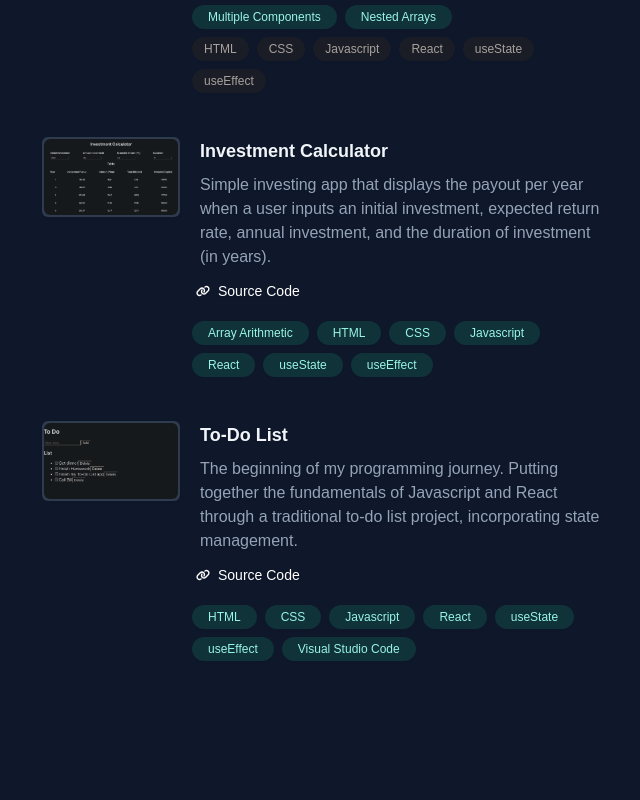
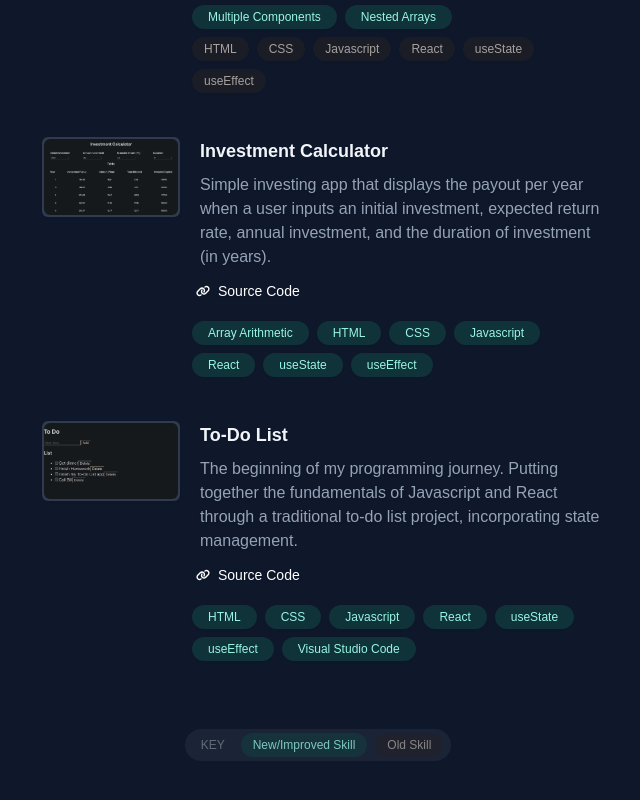
Before and after one commit to imrn16/portfolio-1, a Next.js app: page / in a window 1280 px wide. Shown: the part 1600-2400 px from the top of the page, without its empty margins (590-1230 px from the left). Before the commit the page ends 2289 px from the top, so only its background shows below. Built offline with nearby package versions, Linux system fonts and the light colour scheme; a web font is replaced by a local one.

Commit message:
modified:   src/app/components/About.js 	modified:   src/app/components/Projects.js

```diff
--- a/src/app/components/About.js
+++ b/src/app/components/About.js
@@ -11,8 +11,10 @@ When I’m not coding, you’ll find me watching the latest mini-series, playing
 
 	return (
 		<>
-		<div className="flex mt-20 mb-32 text-lg">
-			<span className=" opacity-60  whitespace-pre-line leading-relaxed ">{`${aboutMe}`}</span>
+
+		<div className="flex flex-col mt-20 mb-32 text-lg">
+		<span className=" flex flex-col text-xs opacity-40 mb-4 md:hidden">ABOUT</span>
+			<span className="flex flex-col opacity-60  whitespace-pre-line leading-relaxed ">{`${aboutMe}`}</span>
 			</div>
 
 		</>
--- a/src/app/components/Projects.js
+++ b/src/app/components/Projects.js
@@ -32,11 +32,12 @@ function Projects() {
 		{
 			id: 2,
 			title: "Investment Calculator",
-			description: "Simple investing app that displays the payout per year when a user inputs an initial investment, expected return rate, annual investment, and the duration of investment (in years).",
+			description:
+				"Simple investing app that displays the payout per year when a user inputs an initial investment, expected return rate, annual investment, and the duration of investment (in years).",
 			link: "https://github.com/imrn16/investment-1",
 			link_name: `Source Code`,
 			old_tech: [],
-			new_tech: ['Array Arithmetic', "HTML", "CSS", "Javascript", "React", "useState", "useEffect"],
+			new_tech: ["Array Arithmetic", "HTML", "CSS", "Javascript", "React", "useState", "useEffect"],
 			image: "/images/investments.png",
 		},
 
@@ -48,7 +49,7 @@ function Projects() {
 			link: "https://github.com/imrn16/budget-1",
 			link_name: `Source Code`,
 			old_tech: ["HTML", "CSS", "Javascript", "React", "useState", "useEffect"],
-			new_tech: ["Local Storage", "Modals", "useContext", "Multiple Components", 'Nested Arrays'],
+			new_tech: ["Local Storage", "Modals", "useContext", "Multiple Components", "Nested Arrays"],
 			image: "/images/budgets.png",
 		},
 
@@ -69,7 +70,8 @@ function Projects() {
 		{
 			id: 5,
 			title: "Portfolio",
-			description: "Designed with a minimalist approach, using clean, simple aesthetics to clearly showcase my growth from the start of my coding journey to where I am today.",
+			description:
+				"Designed with a minimalist approach, using clean, simple aesthetics to clearly showcase my growth from the start of my coding journey to where I am today.",
 			link: "https://github.com/imrn16/portfolio-1",
 			link_name: `Source Code`,
 			old_tech: ["Next.js", "Tailwind CSS", "React Icons", "React", "Javascript", "HTML", "CSS", "React Hooks", "Github", "Vercel"],
@@ -87,9 +89,9 @@ function Projects() {
 			return (
 				<>
 					<div
-						className="flex flex-1 hover:bg-slate-700 my-3 px-3 shadow-transparent rounded-3xl bg-opacity-0 bg-slate-700 hover:bg-opacity-25 hover:shadow-2xl"
+						className="flex flex-1 hover:bg-slate-700 my-3 md:px-3 shadow-transparent rounded-3xl bg-opacity-0 bg-slate-700 hover:bg-opacity-25 hover:shadow-2xl"
 						key={indiv.id}>
-						<div className="flex drop-shadow-sm w-full py-4 rounded-lg py-4 ">
+						<div className="flex drop-shadow-sm w-full rounded-lg py-4 ">
 							<div className="flex flex-row w-1/4 items-start ">
 								<div className="bg-slate-700 opacity-90 p-0.5 rounded-md w-full">
 									<Image
@@ -155,12 +157,25 @@ function Projects() {
 	}
 
 	return (
-		<div className="flex flex-col justify-left">
-			<span className="text-xs opacity-40 ml-4">PROJECTS</span>
+		<div className="flex flex-col justify-left mb-24 ">
+			<span className="text-xs opacity-40 md:ml-4">PROJECTS</span>
 			<div>{individualProject()}</div>
 			{/* <button className="flex flex-1 w-auto mt-6 mb-32 ml-5 font-semibold hover:text-red-500">
 				<span className="">{`View Full Resumé`}</span>
 			</button> */}
+
+
+			<div className="flex flex-row w-96 justify-center items-center align-center mx-auto mt-10">
+				<div className="flex flex-row h-8 rounded-full bg-slate-800 text-xs justify-center items-center align-center opacity-80">
+					<div className="flex flex-row text-xs opacity-40 mx-4 justify-center items-center align-center ">KEY</div>
+					<div className="flex flex-row bg-teal-900 rounded-full p-1 px-3 text-teal-200  mr-2 bg-opacity-50 hover:bg-opacity-100 justify-center items-center align-center opacity-100">
+						New/Improved Skill
+					</div>
+					<div className="flex flex-row bg-stone-800 rounded-full p-1 px-3 text-stone-400  mr-2 bg-opacity-50 hover:bg-opacity-100 opacity-100">
+						Old Skill
+					</div>
+				</div>
+			</div>
 		</div>
 	);
 }
```
Lines whose indentation alone changed are shown as unchanged.
